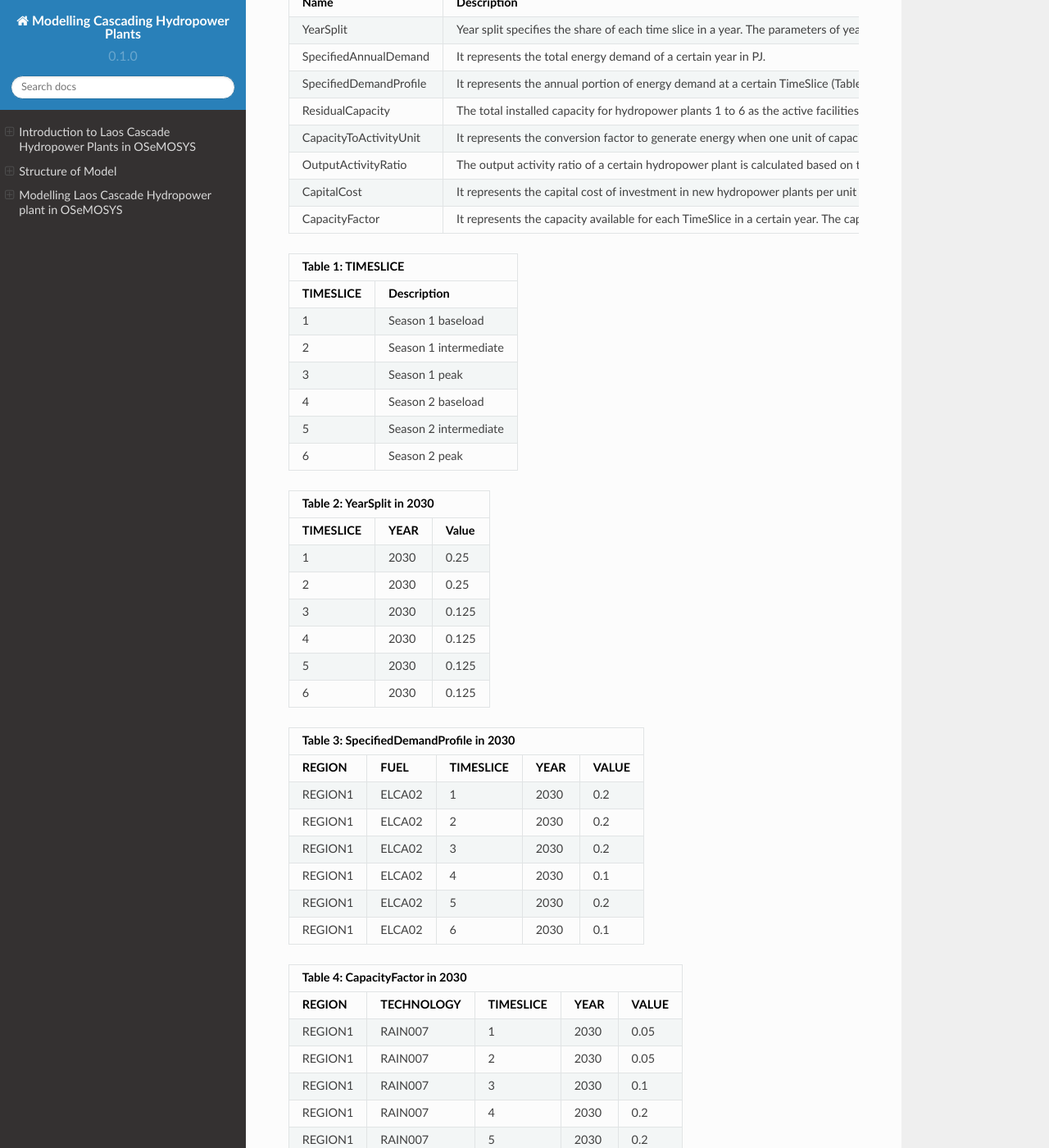
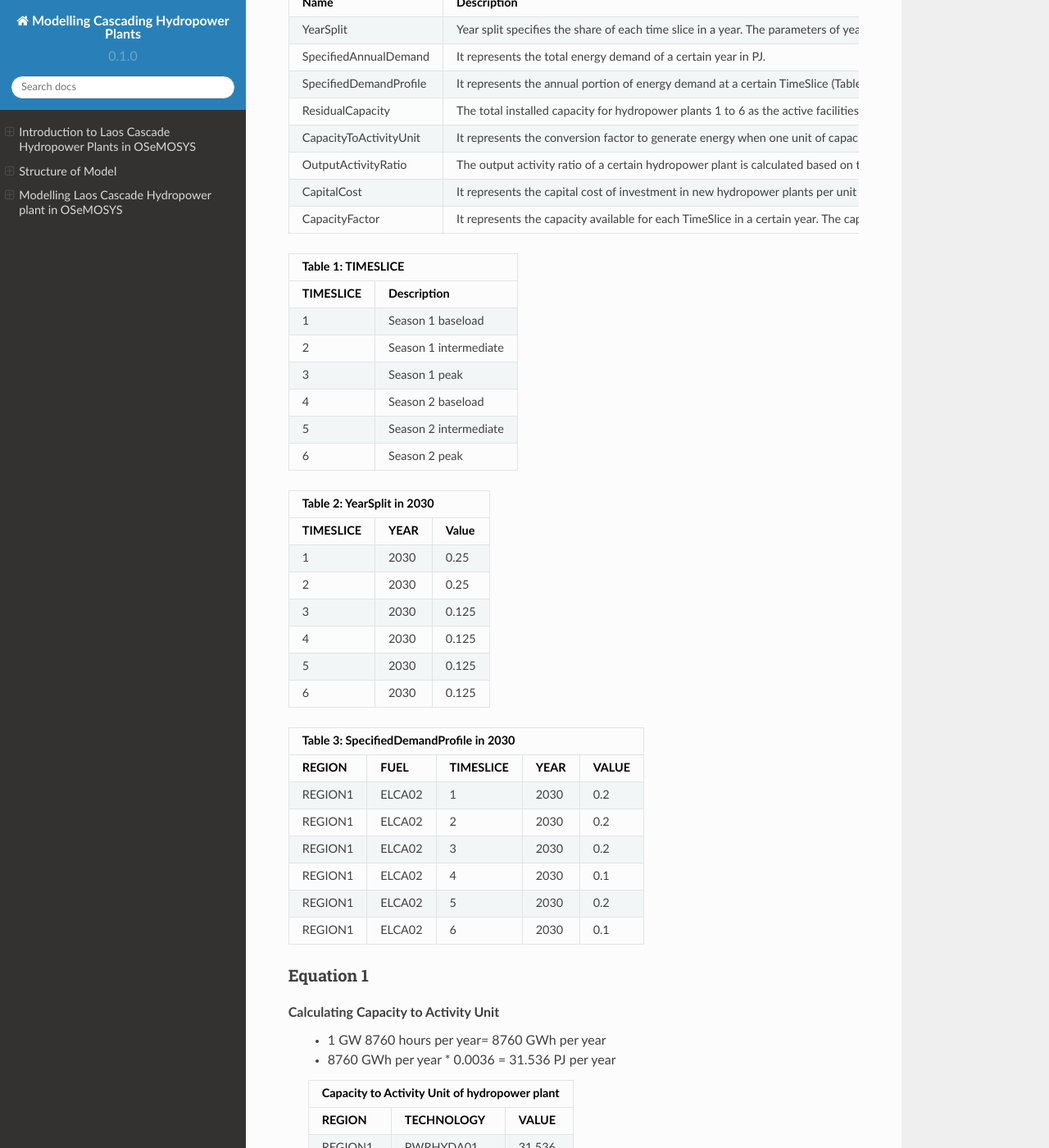
Before and after one commit to YSaedi/Laos_Cascading_HydropowerPlants, a Sphinx documentation site: the page built from docs/source/index.rst, in a window 1280 px wide and 1400 px high, scrolled down 4181 px. Shown: the whole window at 82% size. Built offline with Sphinx 7.4.7 and the Read the Docs theme 2.0.0, drawn with Linux system fonts in a browser that asks for light colours; some of the changed text lies outside the part shown.

Commit message:
Update index.rst

```diff
--- a/docs/source/index.rst
+++ b/docs/source/index.rst
@@ -125,7 +125,7 @@ Parameters
 +--------------------------------------------------------+-----------------------------------------------------------------------------------------------------------------------------------------------------------------------------------------------------------------------------------------------------------------------+----------------------+
 | CapitalCost                                            | It represents the capital cost of investment in new hydropower plants per unit of capacity in a certain year. Hydropower plant 7 is considered the potential energy facility in this model.                                                                                                  |
 +--------------------------------------------------------+-----------------------------------------------------------------------------------------------------------------------------------------------------------------------------------------------------------------------------------------------------------------------+----------------------+
-| CapacityFactor                                         | It represents the capacity available for each TimeSlice in a certain year. The capacity factor of the Rain technology is calculated based on the annual precipitation in a specific region (Table 4).                                                                                        |
+| CapacityFactor                                         | It represents the capacity available for each TimeSlice in a certain year. The capacity factor of the Rain technology is calculated based on the annual precipitation in a specific region          .                                                                                        |
 +--------------------------------------------------------+-----------------------------------------------------------------------------------------------------------------------------------------------------------------------------------------------------------------------------------------------------------------------+----------------------+
 
 
@@ -183,23 +183,6 @@ Parameters
 | REGION1 |  ELCA02 |      6     | 2030 |  0.1  |
 +---------+---------+------------+------+-------+
 
-+------------------------------------------------+
-| Table 4: CapacityFactor in 2030                |
-+---------+----------+------------+------+-------+
-| REGION  |TECHNOLOGY|  TIMESLICE | YEAR | VALUE |
-+=========+==========+============+======+=======+
-| REGION1 |  RAIN007 |      1     | 2030 |  0.05 |
-+---------+----------+------------+------+-------+
-| REGION1 |  RAIN007 |      2     | 2030 |  0.05 |
-+---------+----------+------------+------+-------+
-| REGION1 |  RAIN007 |      3     | 2030 |  0.1  |
-+---------+----------+------------+------+-------+
-| REGION1 |  RAIN007 |      4     | 2030 |  0.2  |
-+---------+----------+------------+------+-------+
-| REGION1 |  RAIN007 |      5     | 2030 |  0.2  |
-+---------+----------+------------+------+-------+
-| REGION1 |  RAIN007 |      6     | 2030 |  0.4  |
-+---------+----------+------------+------+-------+
 
 
 Equation 1
```
